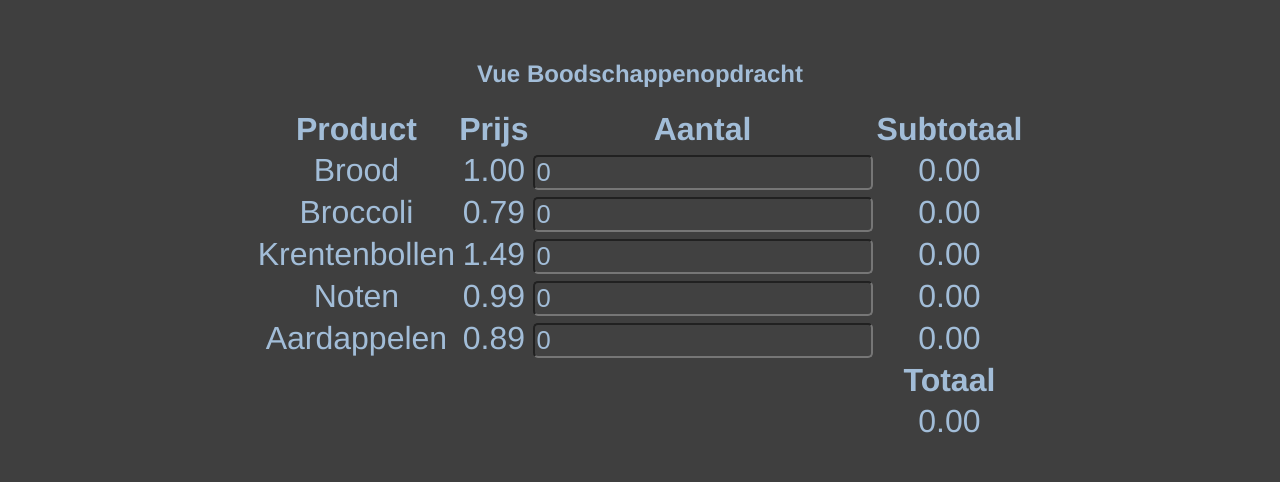
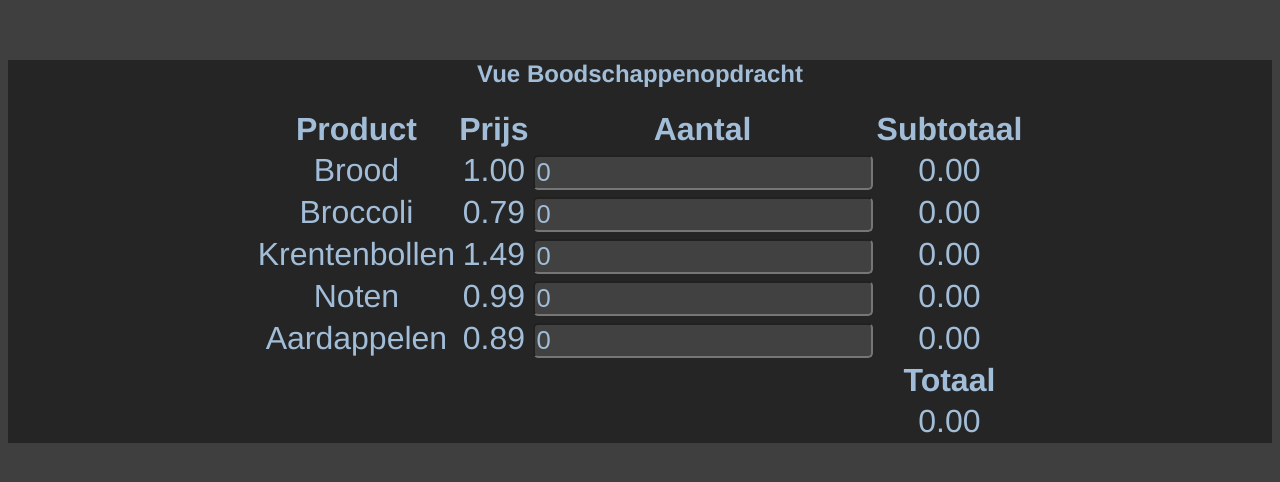
Before and after one commit to FennEXE/vue-groceries, a Vue app: page / in a window 1280 px wide. Shown: the top 482 px of the page. Built offline with nearby package versions, Linux system fonts and the light colour scheme.

Commit message:
Iets donkerder

```diff
--- a/src/App.vue
+++ b/src/App.vue
@@ -25,6 +25,7 @@ body {
   -webkit-font-smoothing: antialiased;
   -moz-osx-font-smoothing: grayscale;
   text-align: center;
+  background-color: rgb(37, 37, 37);
   color: #a2bdd8;
   margin-top: 60px;
 }
```
